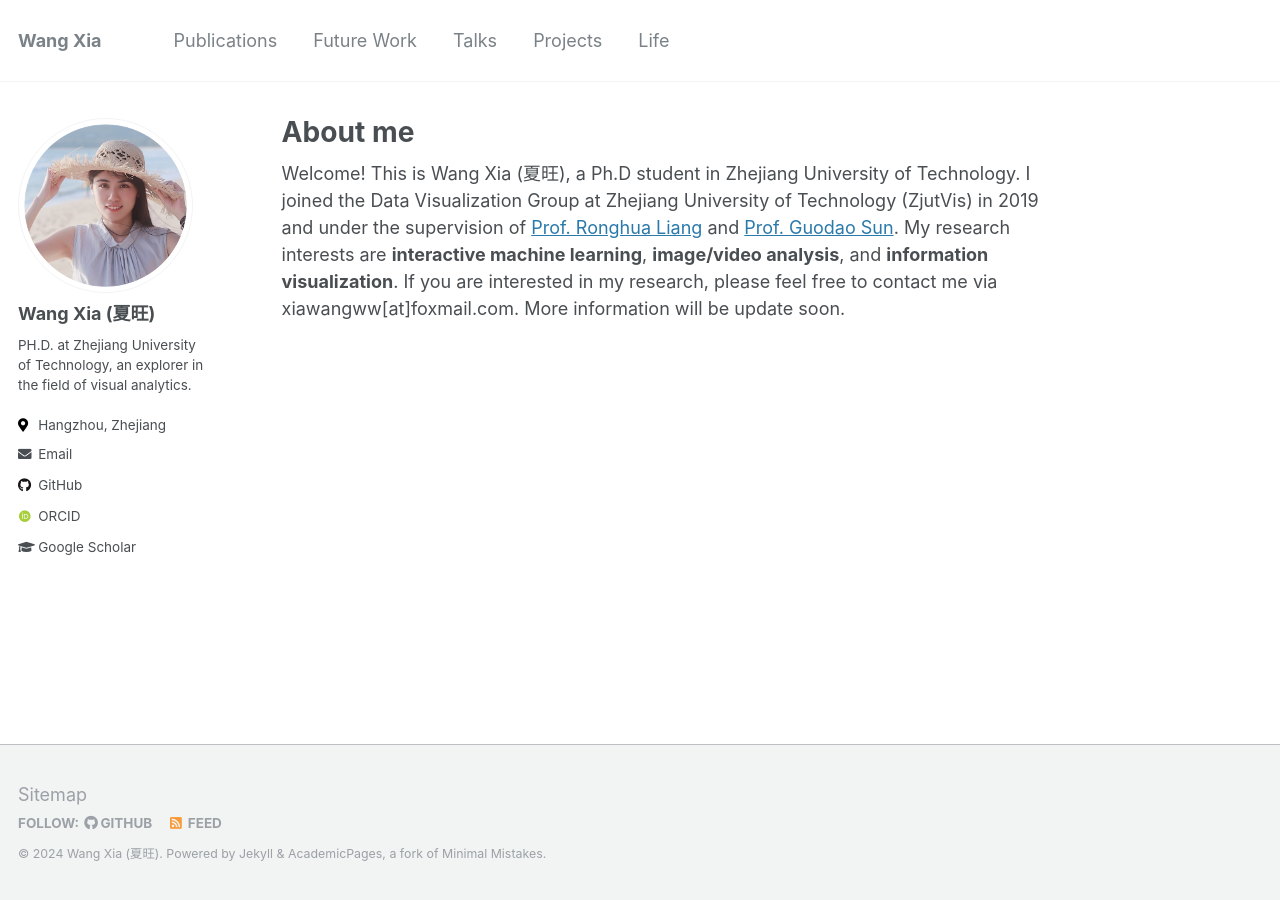
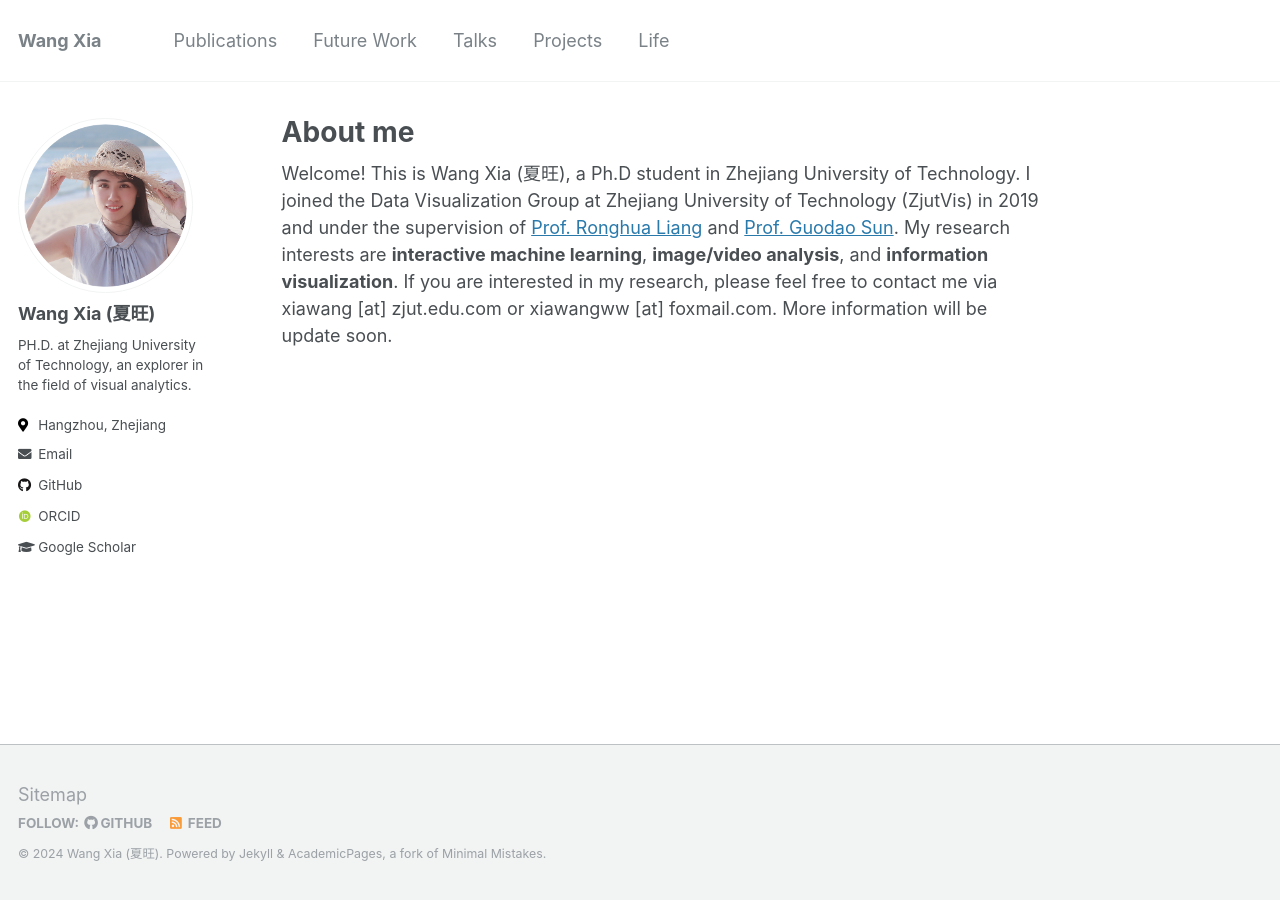
Before and after one commit to isxiawang/isxiawang.github.io, a Jekyll site: the page built from _pages/about.md, in a window 1280 px wide. Built offline with Jekyll 4.4.1, drawn with Linux system fonts in a browser that asks for light colours; some web fonts are replaced.

Commit message:
Update about.md

```diff
--- a/_pages/about.md
+++ b/_pages/about.md
@@ -13,5 +13,5 @@ I joined the Data Visualization Group at Zhejiang University of Technology (Zjut
 in 2019 and under the supervision of [Prof. Ronghua Liang](https://scholar.google.com/citations?user=fbvnBG4AAAAJ&hl=en)
 and [Prof. Guodao Sun](https://godoorsun.org/).
 My research interests are **interactive machine learning**, **image/video analysis**, and **information visualization**.
-If you are interested in my research, please feel free to contact me via xiawangww[at]foxmail.com.
+If you are interested in my research, please feel free to contact me via xiawang [at] zjut.edu.com or xiawangww [at] foxmail.com.
 More information will be update soon.
```
